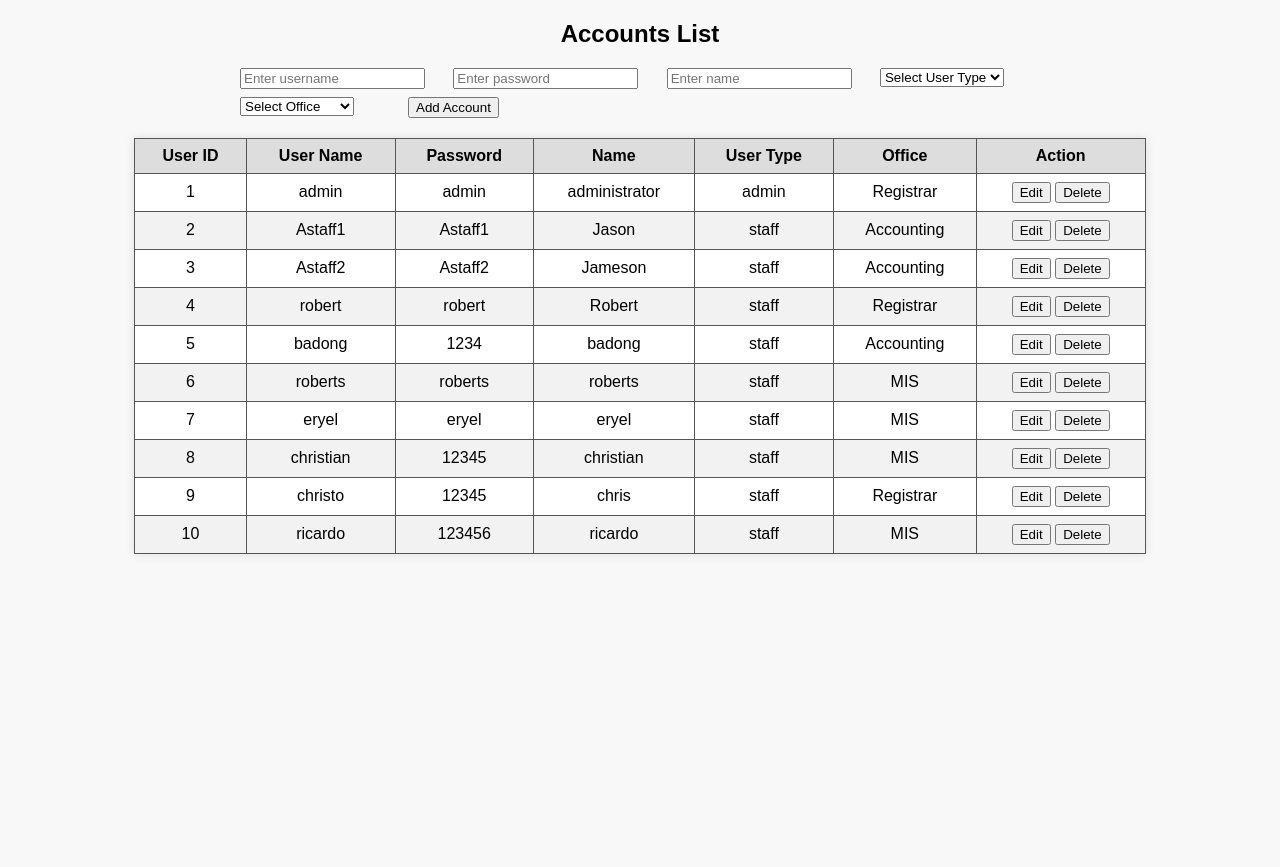
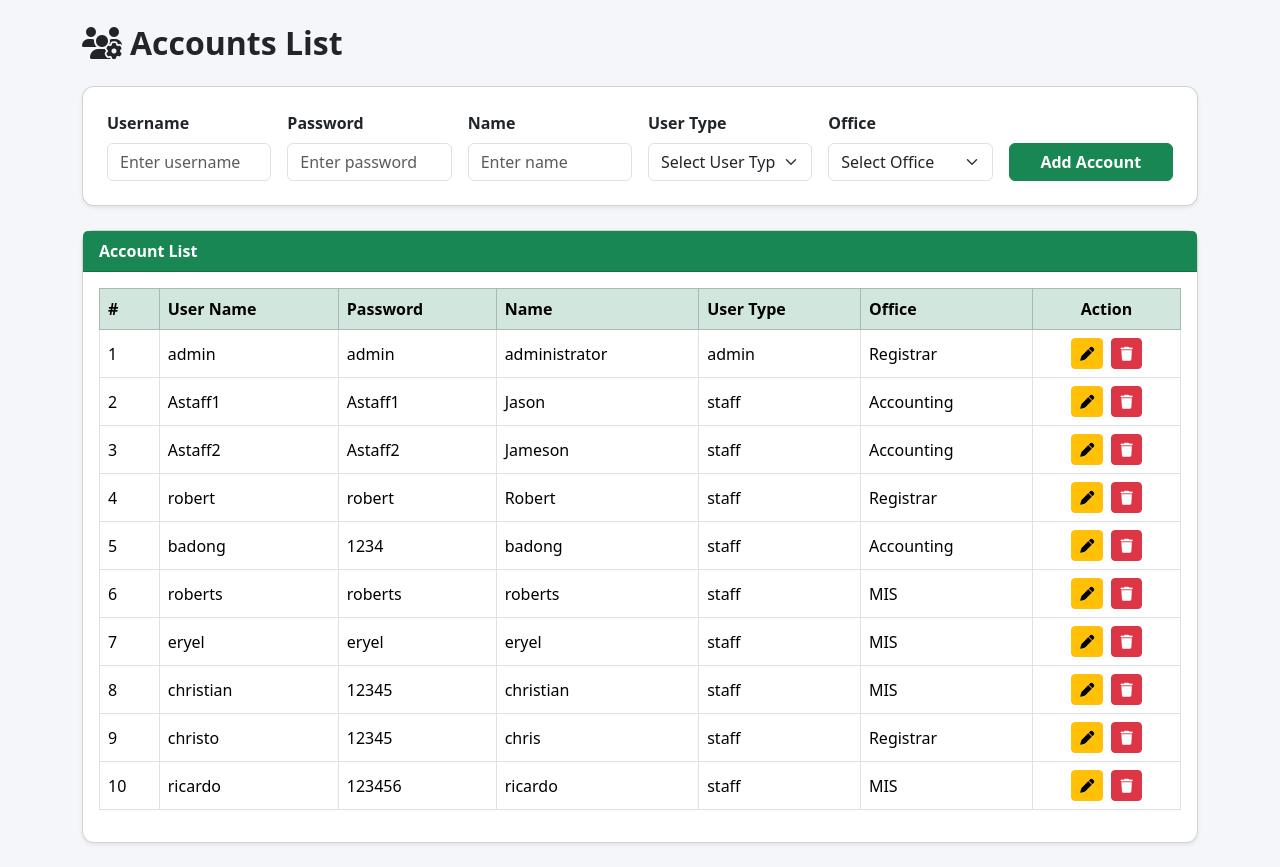
Before and after one commit to 4thgenrs/LINYA, a PHP site: page /includes/accounts.php in a window 1280 px wide. Before the commit the page ends 554 px from the top, so only its background shows below. Run offline with PHP 8.4, Linux system fonts and the light colour scheme; data comes from the database, SQL or seed files in the repository.

Commit message:
Minor Changes

```diff
--- a/includes/accounts.php
+++ b/includes/accounts.php
@@ -2,8 +2,6 @@
 include('../backend/accountsData.php');
 include('../backend/servicesData.php');
 include('../linya_db/config.php');
-
-
 
 $accounts = getAccountsData($conn);
 $offices = getOfficeData($conn);
@@ -25,39 +23,63 @@
 }
 ?>
 <!DOCTYPE html>
-<html>
+<html lang="en">
 <head>
     <title>Accounts Table</title>
-    <link rel="stylesheet"  href="../css/accounts.css">
+
+    <!-- Bootstrap + Font Awesome -->
+    <link href="https://cdn.jsdelivr.net/npm/bootstrap@5.3.3/dist/css/bootstrap.min.css" rel="stylesheet">
+    <link rel="stylesheet" href="https://cdnjs.cloudflare.com/ajax/libs/font-awesome/6.5.0/css/all.min.css"/>
+
+    <style>
+        body { background:#f4f6f9; }
+        .card { border-radius:12px; }
+        table th { background:#0d6efd; color:white; }
+    </style>
 </head>
-<body>
-    <h2>Accounts List</h2>
+<body class="p-4">
+
+<div class="container">
+
+    <h2 class="mb-4 fw-bold"><i class="fa-solid fa-users-gear me-2"></i>Accounts List</h2>
 
     <?php if ($message): ?>
-      <div id="serverMessage" style="max-width:800px;margin:8px auto;padding:10px;background:#fff9c4;border:1px solid #ffe58a;border-radius:6px;text-align:center;">
+      <div id="serverMessage" class="alert alert-warning text-center fw-semibold">
         <?php echo htmlspecialchars($message); ?>
       </div>
     <?php endif; ?>
 
+
+    <!-- ---------------- ACCOUNT FORM ---------------- -->
+    <div class="card p-4 shadow-sm mb-4">
         <form id="accountsForm" method="POST">
-        <input type="hidden" name="user_id" id="user_id" value="">
-        <div style="max-width:800px;margin:12px auto;display:flex;gap:8px;flex-wrap:wrap">
-            <div style="flex:1;min-width:200px">
-                <input type="text" name="account_username" id="account_username" placeholder="Enter username" required>
-                <div id="usernameFeedback" style="color:#b00020;font-size:13px;display:none;margin-top:4px"></div>
+            <input type="hidden" name="user_id" id="user_id">
+
+            <div class="row g-3">
+
+                <div class="col-md-2">
+                    <label class="form-label fw-semibold">Username</label>
+                    <input type="text" class="form-control" name="account_username" id="account_username"
+                           placeholder="Enter username" required>
+                    <div id="usernameFeedback" class="text-danger small mt-1" style="display:none"></div>
                 </div>
 
-            <div style="flex:1;min-width:200px">
-                <input type="text" name="account_password" id="account_password" placeholder="Enter password" required>
+                <div class="col-md-2">
+                    <label class="form-label fw-semibold">Password</label>
+                    <input type="text" class="form-control" name="account_password" id="account_password"
+                           placeholder="Enter password" required>
                 </div>
 
-            <div style="flex:1;min-width:200px">
-                <input type="text" name="account_name" id="account_name" placeholder="Enter name" required>
-                <div id="nameFeedback" style="color:#b00020;font-size:13px;display:none;margin-top:4px"></div>
+                <div class="col-md-2">
+                    <label class="form-label fw-semibold">Name</label>
+                    <input type="text" class="form-control" name="account_name" id="account_name"
+                           placeholder="Enter name" required>
+                    <div id="nameFeedback" class="text-danger small mt-1" style="display:none"></div>
                 </div>
 
-            <div style="min-width:160px">
-                <select name="role_id" id="role_id" required>
+                <div class="col-md-2">
+                    <label class="form-label fw-semibold">User Type</label>
+                    <select class="form-select" name="role_id" id="role_id" required>
                       <option value="">Select User Type</option>
                       <?php foreach ($roles as $r) { ?>
                         <option value="<?php echo $r['role_id']; ?>"><?php echo $r['role_name']; ?></option>
@@ -65,8 +87,9 @@
                     </select>
                 </div>
 
-            <div style="min-width:160px">
-                <select name="office_id" id="office_id" required>
+                <div class="col-md-2">
+                    <label class="form-label fw-semibold">Office</label>
+                    <select class="form-select" name="office_id" id="office_id" required>
                       <option value="">Select Office</option>
                       <?php foreach ($offices as $o) { ?>
                         <option value="<?php echo $o['office_id']; ?>"><?php echo $o['office_description']; ?></option>
@@ -74,27 +97,42 @@
                     </select>
                 </div>
 
-            <div style="min-width:160px;align-self:end">
-                <input type="submit" name="add_office" id="submitBtn" value="Add Account">
+                <div class="col-md-2 d-flex align-items-end">
+                    <input type="submit" name="add_office" id="submitBtn"
+                           value="Add Account"
+                           class="btn btn-success w-100 fw-semibold">
                 </div>
+
             </div>
         </form>
+    </div>
 
-    <table>
-        <thead>
+
+    <!-- ---------------- ACCOUNT TABLE ---------------- -->
+        <div class="card shadow-sm">
+
+            <!-- Card Header -->
+            <div class="card-header bg-success text-white fw-semibold">
+                Account List
+            </div>
+
+            <div class="card-body p-3">
+                <div class="table-responsive">
+                    <table class="table table-bordered table-hover align-middle">
+                        <thead class="table-success">
                             <tr>
-                <th>User ID</th>
+                                <th>#</th>
                                 <th>User Name</th>
                                 <th>Password</th>
                                 <th>Name</th>
                                 <th>User Type</th>
                                 <th>Office</th>
-                <th>Action</th>
+                                <th class="text-center">Action</th>
                             </tr>
                         </thead>
+
                         <tbody>
-            <?php if (!empty($accounts)) : $counter = 1;?>
-
+                        <?php if (!empty($accounts)) : $counter = 1; ?>
                             <?php foreach ($accounts as $acc) : ?>
                                 <tr
                                     data-id="<?php echo htmlspecialchars($acc['user_id']); ?>"
@@ -111,26 +149,42 @@
                                     <td><?php echo htmlspecialchars($acc['role_name']); ?></td>
                                     <td><?php echo htmlspecialchars($acc['office_description']); ?></td>
 
-                        <!-- Action buttons -->
-                        <td>
-                            <button type="button" class="editBtn">Edit</button>
+                                    <td class="text-center">
 
-                            <!-- Delete button -->
+                                        <!-- Edit Button -->
+                                        <button type="button" class="editBtn btn btn-sm btn-warning me-1">
+                                            <i class="fa-solid fa-pen"></i>
+                                        </button>
+
+                                        <!-- Delete Button -->
                                         <form method="POST" style="display:inline;">
                                             <input type="hidden" name="delete_id" value="<?php echo $acc['user_id']; ?>">
-                                <input type="submit" name="delete_account" value="Delete" onclick="return confirm('Are you sure you want to delete this account?');">
+                                            <button type="submit" name="delete_account"
+                                                    class="btn btn-sm btn-danger deleteBtn"
+                                                    onclick="return confirm('Are you sure you want to delete this account?');">
+                                                    <i class="fa-solid fa-trash"></i>
+                                            </button>
                                         </form>
                                     </td>
                                 </tr>
                             <?php endforeach; ?>
                         <?php else : ?>
                             <tr>
-                    <td colspan="7">No data found</td>
+                                <td colspan="7" class="text-center py-3">No data found</td>
                             </tr>
                         <?php endif; ?>
                         </tbody>
+
                     </table>
+                </div>
+            </div>
+        </div>
+
+
+</div>
+
 <script src="../js/accounts.js"></script>
+<script src="https://cdn.jsdelivr.net/npm/bootstrap@5.3.3/dist/js/bootstrap.bundle.min.js"></script>
 
 </body>
 </html>
```
Lines whose indentation alone changed are shown as unchanged.
